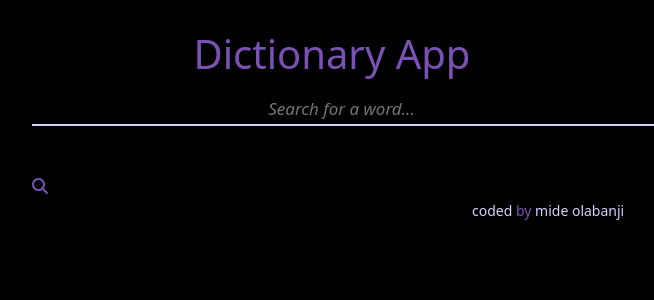
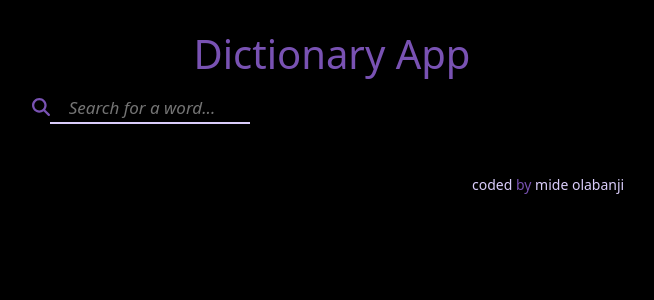
Before and after one commit to Mideolabanji/dictionary-app, a React (Create React App) app: page / in a window 1280 px wide. Shown: the top 300 px of the page, without its empty margins (308-962 px from the left). Built offline with nearby package versions, Linux system fonts and the light colour scheme.

Commit message:
styled the icon and search input

```diff
--- a/src/App.css
+++ b/src/App.css
@@ -23,17 +23,21 @@ input {
   background: transparent;
   border: none;
   border-bottom: 2px solid var(--accent-color);
-  padding: 2px 200px;
+  /*padding: 2px 180px; */
   font-size: 17px;
   text-align: center;
   font-style: italic;
   color: white;
+  width: 200px;
+  -webkit-transition: 0.4s ease-in-out;
+  transition: 0.4s ease-in-out;
 }
 
 input:focus {
   color: var(--accent-color);
   border: none;
   border-bottom: 2px solid var(--accent-color);
+  width: 90%;
 }
 
 a {
@@ -58,3 +62,7 @@ small a {
 small {
   padding-left: 440px;
 }
+
+.icon {
+  font-size: 18px;
+}
--- a/src/InputGroup.js
+++ b/src/InputGroup.js
@@ -25,13 +25,17 @@ export default function InputGroup() {
   return (
     <div className="InputGroup">
       <form onSubmit={handleSearch}>
+        <FontAwesomeIcon
+          icon={faMagnifyingGlass}
+          type="submit"
+          className="icon"
+        />
         <input
           onChange={updateKeywordDetails}
           type="search"
           placeholder="Search for a word..."
           className="mb-5 search"
         />
-        <FontAwesomeIcon icon={faMagnifyingGlass} size="1x" />
       </form>
       <Body property={data} />
     </div>
```
